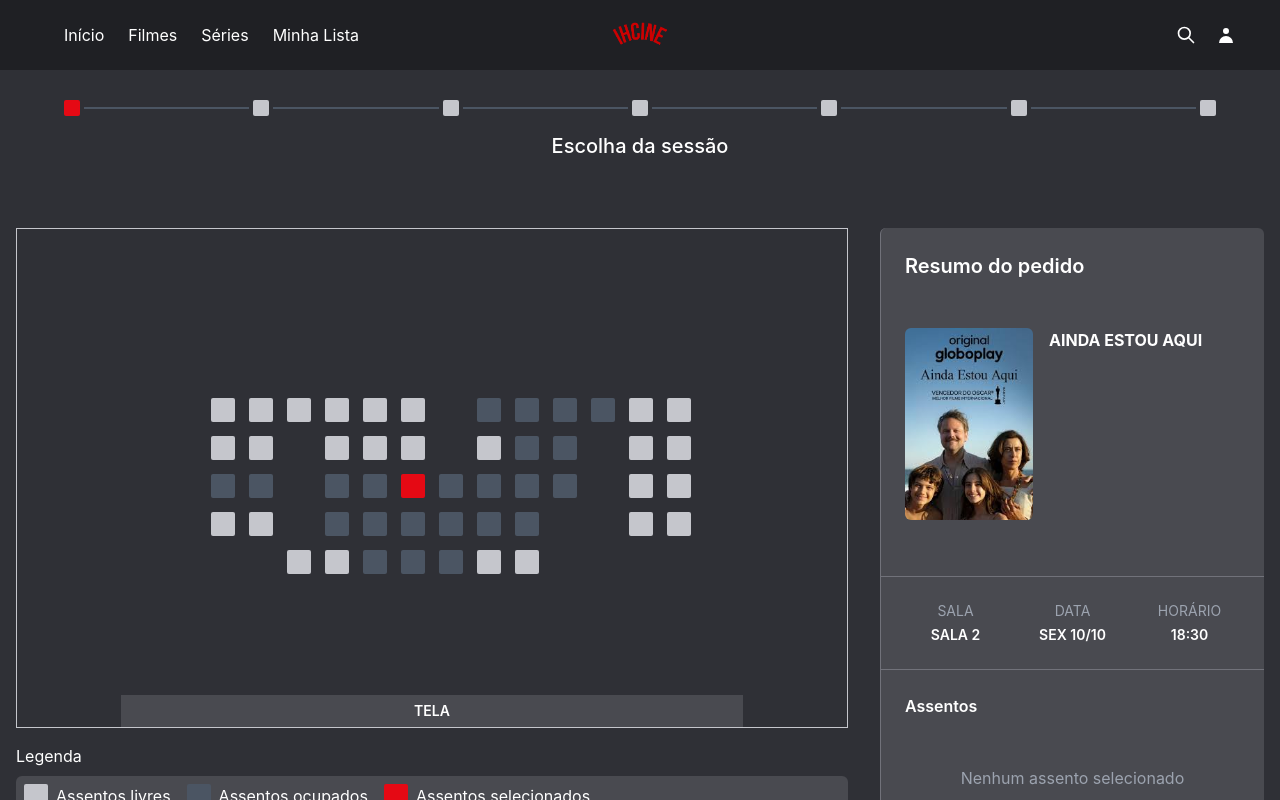
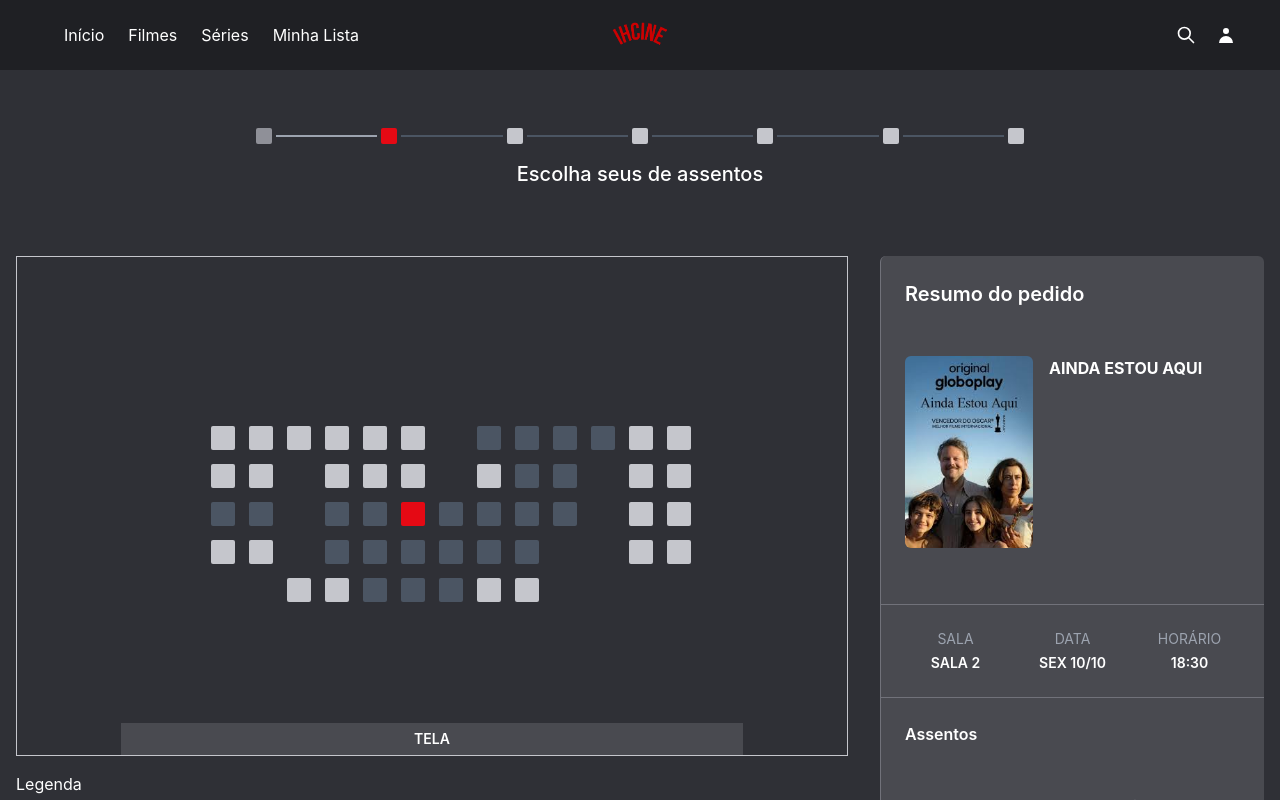
Before and after one commit to TaiFile/WEB2---CineMiranha, a React (Vite) app in the folder frontend/: page /movies/seats in a window 1280 px wide. Shown: the top 800 px of the page. Built offline with nearby package versions, Linux system fonts and the light colour scheme.

Commit message:
fix: seats step

```diff
--- a/frontend/src/pages/Seats.jsx
+++ b/frontend/src/pages/Seats.jsx
@@ -105,11 +105,13 @@
   return (
     <div className="flex justify-center bg-cinema-darkPalette-800 min-h-screen min-w-screen text-white">
       <div className="w-full sm:container sm:mx-auto">
-        <StepProgressBar
-          currentStep={1}
-          totalSteps={7}
-          label="Escolha da sessão"
-        />
+        <div className="max-w-4xl mx-auto mt-7">
+          <StepProgressBar
+            currentStep={2}
+            totalSteps={7}
+            label="Escolha da sessão"
+          />
+        </div>
 
         <div className="lg:hidden">
           <MovieDetails movie={movie} />
```
